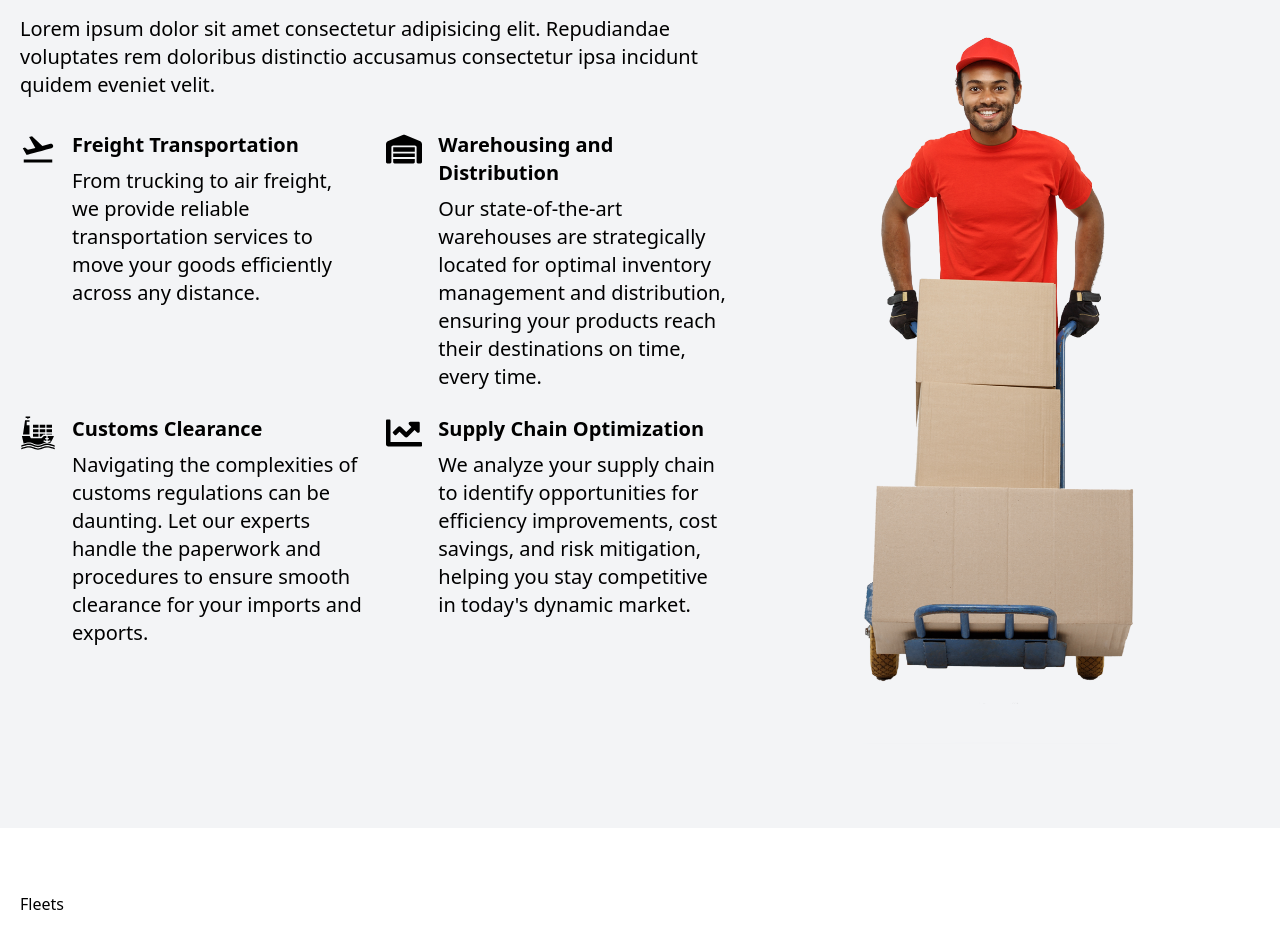
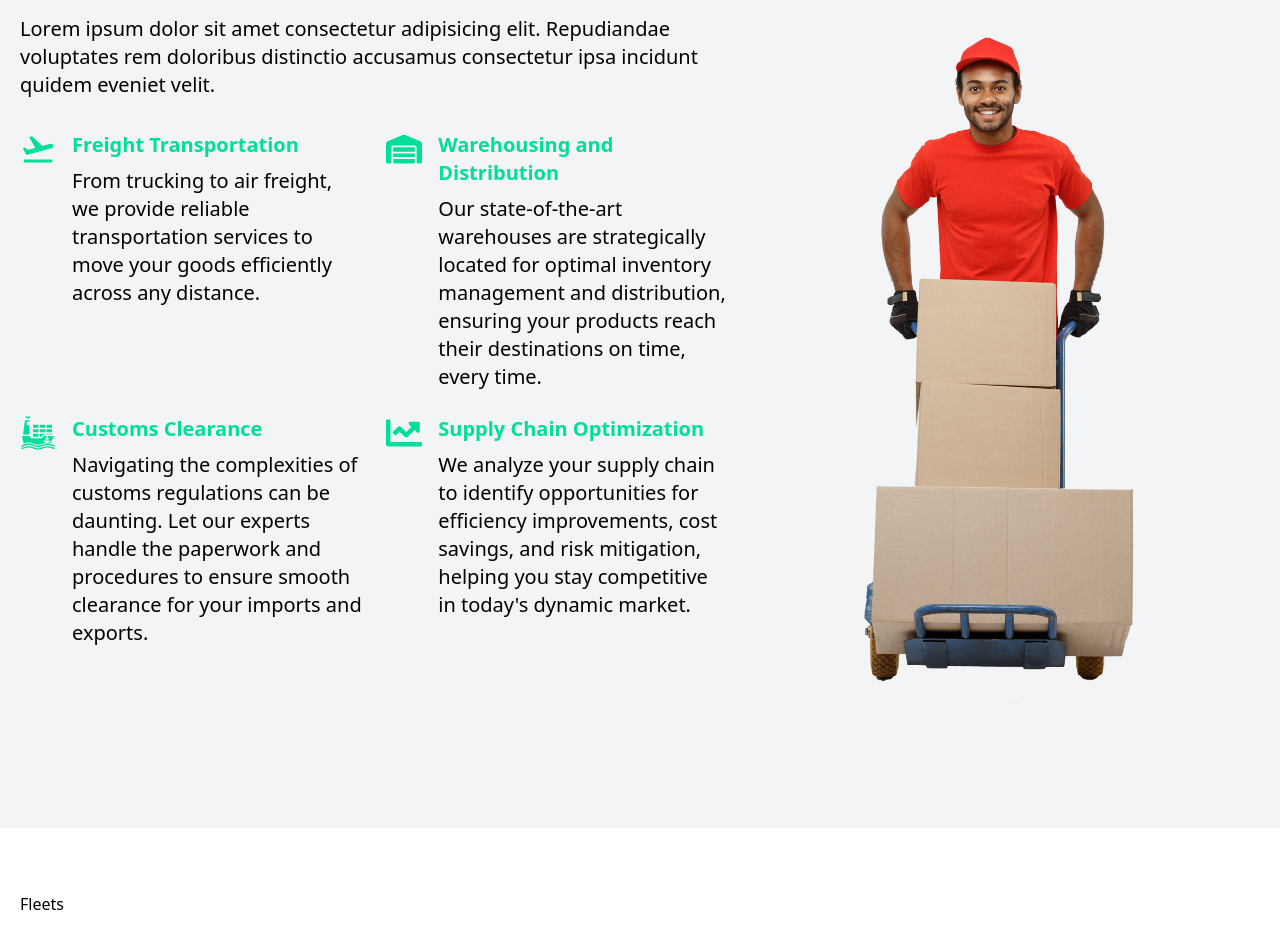
Before and after one commit to okolosiokaro/logistics, a React (Create React App) app: page / in a window 1280 px wide. Shown: the part 1085-2013 px from the top of the page. Built offline with nearby package versions, Linux system fonts and the light colour scheme.

Commit message:
stage change

```diff
--- a/src/components/Services.jsx
+++ b/src/components/Services.jsx
@@ -12,11 +12,11 @@ const Services = () => {
       <div className='grid md:grid-cols-2 gap-6 mt-8'>
           {ServiceList.map((ServiceList) => (
             <div key={ ServiceList.id} className='flex justify-between gap-4'>
-              <div className='text-2xl md:text-4xl'>
+              <div className='text-2xl md:text-4xl text-[#00df9a]'>
                 {ServiceList.icon}
               </div>
               <div>
-                <h5 className=' text-lg md:text-xl font-bold'>{ServiceList.name}</h5>
+                <h5 className=' text-lg md:text-xl text-[#00df9a] font-bold'>{ServiceList.name}</h5>
                 <p className='md:text-xl text-sm mt-2'>{ServiceList.description}</p>
               </div>
             </div>
```
